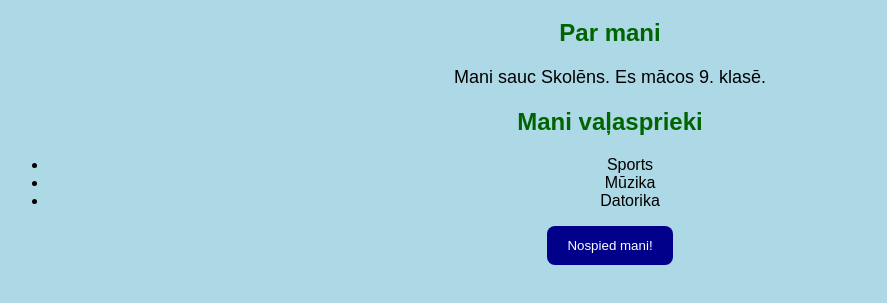
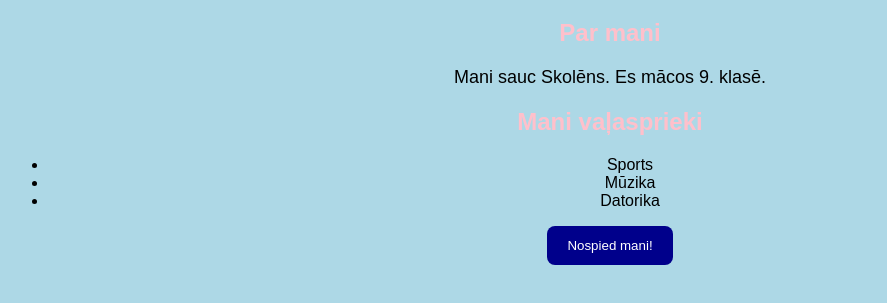
Before and after one commit to freimaneamanda69-a11y/Mana-pirm-vietne, a plain HTML site: page index.html in a window 1280 px wide. Shown: the part 99-402 px from the top of the page, without its empty margins (30-917 px from the left). Drawn offline with Linux system fonts and the light colour scheme.

Commit message:
Change h2 color from darkgreen to pink

```diff
--- a/style.css
+++ b/style.css
@@ -9,7 +9,7 @@ color: darkblue;
 }
 
 h2 {
-color: darkgreen;
+color: pink;
 }
 p {
 font-size: 18px;
```
